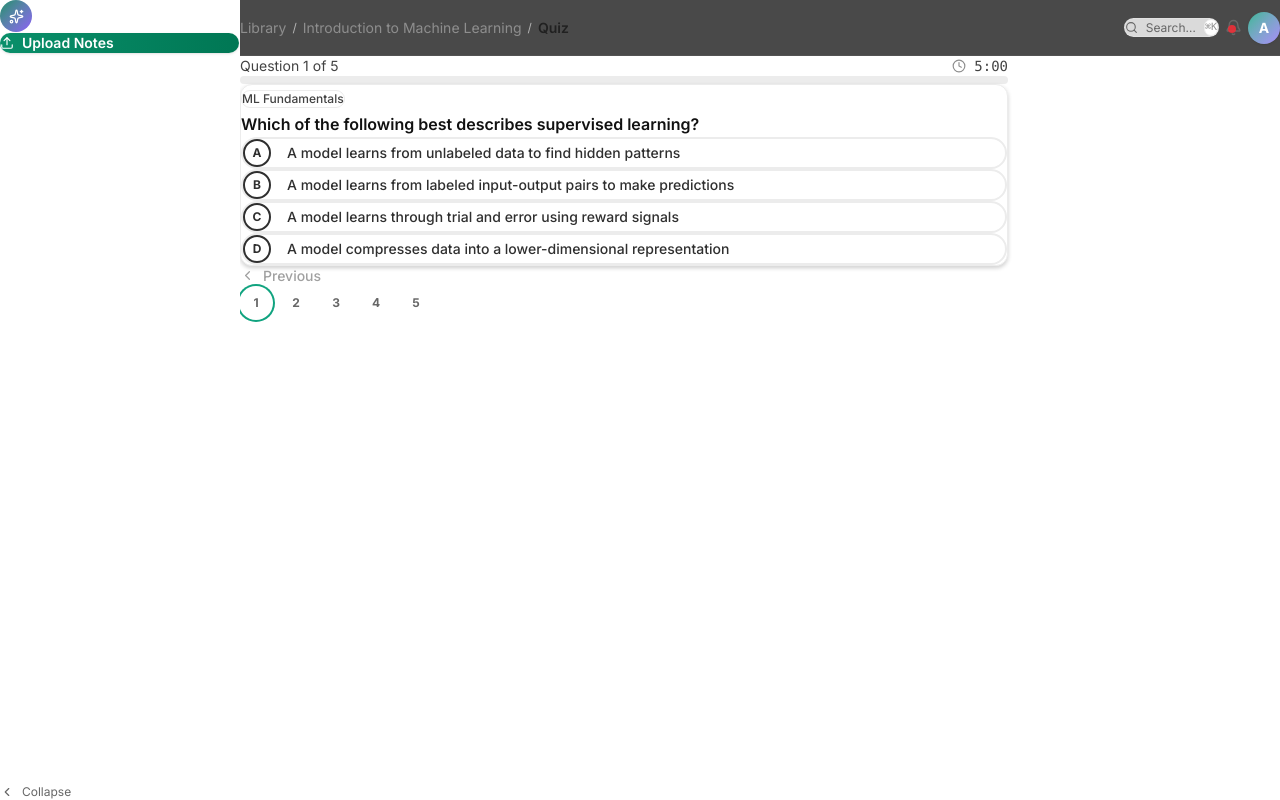
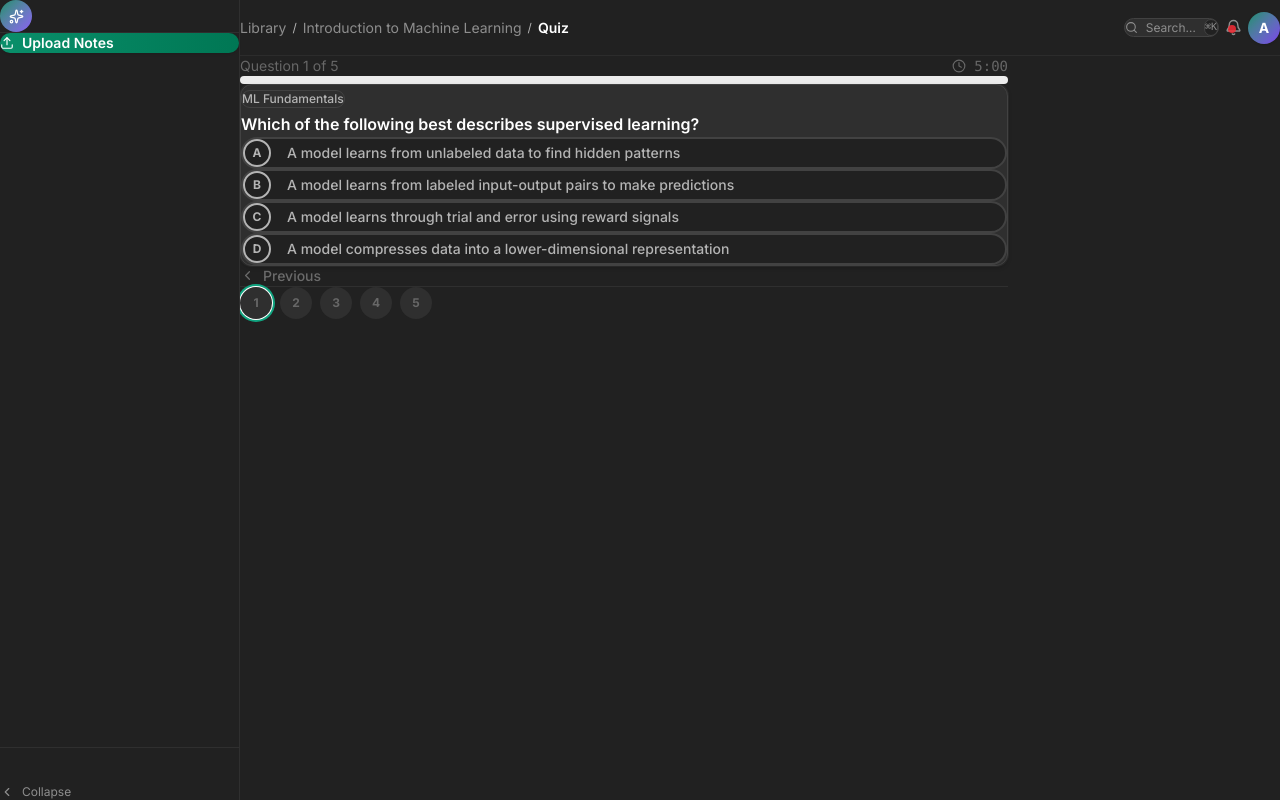
Before and after one commit to nicholas-kithome/AI-Powered-Study-Assistant-Platform, a Next.js app: page /quizzes/1 in a window 1280 px wide. Both pictures are taken after a click on the button "Start Quiz". Built offline with nearby package versions, Linux system fonts and the light colour scheme.

Commit message:
style: overhaul dashboard components to ChatGPT dark theme

```diff
--- a/app/(dashboard)/layout.tsx
+++ b/app/(dashboard)/layout.tsx
@@ -4,7 +4,7 @@ import CommandMenu from "@/components/app-shell/CommandMenu";
 
 export default function DashboardLayout({ children }: { children: React.ReactNode }) {
   return (
-    <div className="flex h-screen bg-surface-50 overflow-hidden">
+    <div className="flex h-screen bg-surface-800 text-surface-200 overflow-hidden">
       <Sidebar />
       <main className="flex-1 flex flex-col min-w-0 overflow-y-auto pb-20 md:pb-0">
         {children}
--- a/app/(dashboard)/quizzes/[quizId]/page.tsx
+++ b/app/(dashboard)/quizzes/[quizId]/page.tsx
@@ -70,7 +70,7 @@ export default function QuizPage() {
     .filter((v, i, a) => a.indexOf(v) === i) as string[];
 
   const SCORE_COLOR = score >= 80 ? "text-emerald-600" : score >= 60 ? "text-amber-600" : "text-red-600";
-  const SCORE_BG = score >= 80 ? "bg-emerald-50 border-emerald-200" : score >= 60 ? "bg-amber-50 border-amber-200" : "bg-red-50 border-red-200";
+  const SCORE_BG = score >= 80 ? "bg-emerald-50 border-emerald-700/50" : score >= 60 ? "bg-amber-50 border-amber-700/50" : "bg-red-50 border-red-700/50";
 
   return (
     <div className="animate-fade-in">
@@ -91,7 +91,7 @@ export default function QuizPage() {
                 <div className="w-16 h-16 rounded-2xl bg-violet-100 flex items-center justify-center mx-auto mb-4">
                   <BookOpen size={28} className="text-violet-600" />
                 </div>
-                <h1 className="text-2xl font-bold text-surface-900 mb-2">{quiz.title}</h1>
+                <h1 className="text-2xl font-bold text-surface-100 mb-2">{quiz.title}</h1>
                 <p className="text-surface-500 text-sm mb-6">From: {quiz.documentTitle}</p>
                 <div className="flex justify-center gap-6 mb-8">
                   {[
@@ -100,8 +100,8 @@ export default function QuizPage() {
                     { label: "Est. Time", value: `${totalQ} min` },
                   ].map((s) => (
                     <div key={s.label} className="text-center">
-                      <p className="text-xl font-bold text-surface-900">{s.value}</p>
-                      <p className="text-xs text-surface-400">{s.label}</p>
+                      <p className="text-xl font-bold text-surface-100">{s.value}</p>
+                      <p className="text-xs text-surface-500">{s.label}</p>
                     </div>
                   ))}
                 </div>
@@ -117,35 +117,35 @@ export default function QuizPage() {
         {phase === "taking" && (
           <div className="space-y-4 animate-fade-in">
             {/* Progress */}
-            <div className="flex items-center justify-between text-sm text-surface-600 mb-2">
+            <div className="flex items-center justify-between text-sm text-surface-500 mb-2">
               <span>Question {currentQ + 1} of {totalQ}</span>
               <div className="flex items-center gap-2">
-                <Clock size={14} className="text-surface-400" />
+                <Clock size={14} className="text-surface-500" />
                 <span className="font-mono font-medium">{Math.floor(timeLeft / 60)}:{String(timeLeft % 60).padStart(2, "0")}</span>
               </div>
             </div>
             <div className="h-2 bg-surface-200 rounded-full overflow-hidden">
-              <div className="h-full bg-primary-500 rounded-full transition-all duration-300" style={{ width: `${((currentQ) / totalQ) * 100}%` }} />
+              <div className="h-full bg-primary-900/300 rounded-full transition-all duration-300" style={{ width: `${((currentQ) / totalQ) * 100}%` }} />
             </div>
 
             <Card padding="lg">
               {/* Topic badge */}
               {q.topic && <Badge variant="gray" className="mb-4">{q.topic}</Badge>}
 
-              <h2 className="text-base font-semibold text-surface-900 leading-relaxed mb-6">{q.prompt}</h2>
+              <h2 className="text-base font-semibold text-surface-100 leading-relaxed mb-6">{q.prompt}</h2>
 
               {/* Choices */}
               <div className="space-y-3">
                 {q.choices.map((choice, i) => {
                   const isSelected = selected[currentQ] === i;
                   const isAnswer = q.answerIndex === i;
-                  let style = "border-surface-200 bg-white text-surface-700 hover:border-primary-300 hover:bg-primary-50";
+                  let style = "border-surface-600 bg-surface-800 text-surface-300 hover:border-primary-300 hover:bg-primary-900/30";
                   if (isRevealed) {
-                    if (isAnswer) style = "border-emerald-400 bg-emerald-50 text-emerald-800";
-                    else if (isSelected && !isAnswer) style = "border-red-400 bg-red-50 text-red-800";
-                    else style = "border-surface-200 bg-surface-50 text-surface-400";
+                    if (isAnswer) style = "border-emerald-400 bg-emerald-50 text-emerald-300";
+                    else if (isSelected && !isAnswer) style = "border-red-400 bg-red-50 text-red-300";
+                    else style = "border-surface-600 bg-surface-700 text-surface-500";
                   } else if (isSelected) {
-                    style = "border-primary-400 bg-primary-50 text-primary-800";
+                    style = "border-primary-400 bg-primary-900/30 text-primary-800";
                   }
 
                   return (
@@ -178,15 +178,15 @@ export default function QuizPage() {
               {isRevealed && (
                 <div className={clsx(
                   "mt-5 p-4 rounded-xl border",
-                  isCorrect ? "bg-emerald-50 border-emerald-200" : "bg-amber-50 border-amber-200"
+                  isCorrect ? "bg-emerald-50 border-emerald-700/50" : "bg-amber-50 border-amber-700/50"
                 )}>
                   <div className="flex items-center gap-2 mb-2">
                     <Lightbulb size={15} className={isCorrect ? "text-emerald-600" : "text-amber-600"} />
-                    <span className={clsx("text-sm font-semibold", isCorrect ? "text-emerald-800" : "text-amber-800")}>
+                    <span className={clsx("text-sm font-semibold", isCorrect ? "text-emerald-300" : "text-amber-300")}>
                       {isCorrect ? "Correct!" : "Not quite — here's why:"}
                     </span>
                   </div>
-                  <p className="text-sm text-surface-700">{q.explanation}</p>
+                  <p className="text-sm text-surface-300">{q.explanation}</p>
                 </div>
               )}
             </Card>
@@ -214,7 +214,7 @@ export default function QuizPage() {
             </div>
 
             {/* Question navigator */}
-            <div className="flex flex-wrap gap-2 pt-4 border-t border-surface-100">
+            <div className="flex flex-wrap gap-2 pt-4 border-t border-surface-700">
               {quiz.questions.map((_, i) => {
                 const isAnswered = selected[i] !== undefined;
                 const isReviewedQ = revealed[i];
@@ -226,10 +226,10 @@ export default function QuizPage() {
                     className={clsx(
                       "w-8 h-8 rounded-lg text-xs font-bold transition-colors",
                       i === currentQ ? "ring-2 ring-primary-500 ring-offset-1" : "",
-                      isReviewedQ && isCorrectQ ? "bg-emerald-100 text-emerald-700" :
-                      isReviewedQ && !isCorrectQ ? "bg-red-100 text-red-700" :
-                      isAnswered ? "bg-primary-100 text-primary-700" :
-                      "bg-surface-100 text-surface-500"
+                      isReviewedQ && isCorrectQ ? "bg-emerald-900/30 text-emerald-400" :
+                      isReviewedQ && !isCorrectQ ? "bg-red-900/30 text-red-400" :
+                      isAnswered ? "bg-primary-100 text-primary-400" :
+                      "bg-surface-700 text-surface-500"
                     )}
                   >
                     {i + 1}
@@ -245,8 +245,8 @@ export default function QuizPage() {
           <div className="space-y-6 animate-slide-up">
             <Card padding="lg">
               <div className="text-center py-4">
-                <Trophy size={48} className={clsx("mx-auto mb-4", score >= 80 ? "text-amber-400" : score >= 60 ? "text-surface-400" : "text-surface-300")} />
-                <h2 className="text-2xl font-bold text-surface-900 mb-1">Quiz Complete!</h2>
+                <Trophy size={48} className={clsx("mx-auto mb-4", score >= 80 ? "text-amber-400" : score >= 60 ? "text-surface-500" : "text-surface-300")} />
+                <h2 className="text-2xl font-bold text-surface-100 mb-1">Quiz Complete!</h2>
                 <p className="text-surface-500 text-sm mb-6">{quiz.title}</p>
                 <div className={clsx("inline-flex flex-col items-center px-8 py-5 rounded-2xl border-2 mb-6", SCORE_BG)}>
                   <span className={clsx("text-5xl font-extrabold", SCORE_COLOR)}>{score}%</span>
@@ -258,16 +258,16 @@ export default function QuizPage() {
                     { label: "Incorrect", value: totalQ - correct, color: "text-red-600" },
                     { label: "Score", value: `${score}%`, color: SCORE_COLOR },
                   ].map((s) => (
-                    <div key={s.label} className="bg-surface-50 rounded-xl p-3">
+                    <div key={s.label} className="bg-surface-700 rounded-xl p-3">
                       <p className={clsx("text-xl font-bold", s.color)}>{s.value}</p>
-                      <p className="text-xs text-surface-400">{s.label}</p>
+                      <p className="text-xs text-surface-500">{s.label}</p>
                     </div>
                   ))}
                 </div>
 
                 {weakTopics.length > 0 && (
-                  <div className="mb-6 text-left p-4 bg-amber-50 border border-amber-200 rounded-xl">
-                    <p className="text-sm font-semibold text-amber-800 mb-2 flex items-center gap-2">
+                  <div className="mb-6 text-left p-4 bg-amber-50 border border-amber-700/50 rounded-xl">
+                    <p className="text-sm font-semibold text-amber-300 mb-2 flex items-center gap-2">
                       <Lightbulb size={15} />
                       Weak topics to review:
                     </p>
@@ -290,29 +290,29 @@ export default function QuizPage() {
 
             {/* Answer review */}
             <div className="space-y-3">
-              <h3 className="font-bold text-surface-900">Answer Review</h3>
+              <h3 className="font-bold text-surface-100">Answer Review</h3>
               {quiz.questions.map((question, i) => {
                 const userAnswer = selected[i];
                 const isCorrectAnswer = userAnswer === question.answerIndex;
                 return (
                   <Card key={i} padding="md">
                     <div className="flex gap-3">
-                      <div className={clsx("w-6 h-6 rounded-full flex items-center justify-center shrink-0 mt-0.5", isCorrectAnswer ? "bg-emerald-100" : "bg-red-100")}>
+                      <div className={clsx("w-6 h-6 rounded-full flex items-center justify-center shrink-0 mt-0.5", isCorrectAnswer ? "bg-emerald-900/30" : "bg-red-900/30")}>
                         {isCorrectAnswer
                           ? <CheckCircle2 size={14} className="text-emerald-600" />
                           : <XCircle size={14} className="text-red-600" />}
                       </div>
                       <div className="flex-1 min-w-0">
-                        <p className="text-sm font-medium text-surface-900 mb-2">{question.prompt}</p>
+                        <p className="text-sm font-medium text-surface-100 mb-2">{question.prompt}</p>
                         <p className="text-xs text-surface-500">
-                          Your answer: <span className={isCorrectAnswer ? "text-emerald-700 font-medium" : "text-red-700 font-medium"}>{userAnswer !== undefined ? question.choices[userAnswer] : "Not answered"}</span>
+                          Your answer: <span className={isCorrectAnswer ? "text-emerald-400 font-medium" : "text-red-400 font-medium"}>{userAnswer !== undefined ? question.choices[userAnswer] : "Not answered"}</span>
                         </p>
                         {!isCorrectAnswer && (
                           <p className="text-xs text-surface-500 mt-0.5">
-                            Correct: <span className="text-emerald-700 font-medium">{question.choices[question.answerIndex]}</span>
+                            Correct: <span className="text-emerald-400 font-medium">{question.choices[question.answerIndex]}</span>
                           </p>
                         )}
-                        <p className="text-xs text-surface-400 mt-2 italic">{question.explanation}</p>
+                        <p className="text-xs text-surface-500 mt-2 italic">{question.explanation}</p>
                       </div>
                     </div>
                   </Card>
--- a/components/app-shell/Sidebar.tsx
+++ b/components/app-shell/Sidebar.tsx
@@ -24,7 +24,7 @@ export default function Sidebar() {
   return (
     <aside
       className={clsx(
-        "hidden md:flex flex-col h-screen bg-white border-r border-surface-100",
+        "hidden md:flex flex-col h-screen bg-surface-800 border-r border-surface-700",
         "sticky top-0 z-30",
         "transition-[width] duration-300 ease-spring",
         collapsed ? "w-16" : "w-60"
@@ -33,7 +33,7 @@ export default function Sidebar() {
       {/* Logo */}
       <div
         className={clsx(
-          "flex items-center gap-3 px-4 py-5 border-b border-surface-100",
+          "flex items-center gap-3 px-4 py-5 border-b border-surface-700",
           collapsed && "justify-center px-2"
         )}
       >
@@ -41,7 +41,7 @@ export default function Sidebar() {
           <Sparkles size={15} className="text-white" />
         </div>
         {!collapsed && (
-          <span className="font-bold text-surface-900 text-base tracking-tight animate-fade-in">
+          <span className="font-bold text-surface-100 text-base tracking-tight animate-fade-in">
             StudyAI
           </span>
         )}
@@ -82,8 +82,8 @@ export default function Sidebar() {
                 "group relative flex items-center gap-3 px-3 py-2.5 rounded-xl text-sm font-medium",
                 "transition-all duration-200 animate-slide-up",
                 active
-                  ? "bg-primary-50 text-primary-700 shadow-inner-glow nav-active-pill active"
-                  : "text-surface-600 hover:bg-surface-50 hover:text-surface-900",
+                  ? "bg-surface-700 text-primary-400 shadow-inner-glow nav-active-pill active"
+                  : "text-surface-400 hover:bg-surface-700 hover:text-surface-100",
                 collapsed && "justify-center px-2"
               )}
             >
@@ -106,18 +106,18 @@ export default function Sidebar() {
       </nav>
 
       {/* User + Collapse */}
-      <div className="border-t border-surface-100 p-3 space-y-1">
+      <div className="border-t border-surface-700 p-3 space-y-1">
         {!collapsed && (
-          <div className="flex items-center gap-3 px-2 py-2 rounded-xl hover:bg-surface-50 transition-colors group cursor-pointer animate-fade-in">
-            <div className="w-8 h-8 rounded-full bg-gradient-to-br from-primary-400 to-accent-400 flex items-center justify-center text-white text-sm font-bold shrink-0 ring-2 ring-white shadow-sm group-hover:ring-primary-200 transition-all duration-200">
+          <div className="flex items-center gap-3 px-2 py-2 rounded-xl hover:bg-surface-700 transition-colors group cursor-pointer animate-fade-in">
+            <div className="w-8 h-8 rounded-full bg-gradient-to-br from-primary-600 to-accent-600 flex items-center justify-center text-white text-sm font-bold shrink-0 ring-2 ring-surface-800 shadow-sm group-hover:ring-surface-600 transition-all duration-200">
               A
             </div>
             <div className="flex-1 min-w-0">
-              <p className="text-sm font-semibold text-surface-900 truncate">Alex Johnson</p>
+              <p className="text-sm font-semibold text-surface-100 truncate">Alex Johnson</p>
               <p className="text-xs text-surface-400 truncate">alex@university.edu</p>
             </div>
             <button
-              className="p-1 rounded-lg hover:bg-surface-200 text-surface-400 hover:text-surface-600 transition-colors"
+              className="p-1 rounded-lg hover:bg-surface-600 text-surface-400 hover:text-surface-200 transition-colors"
               title="Sign out"
             >
               <LogOut size={13} />
@@ -127,8 +127,8 @@ export default function Sidebar() {
         <button
           onClick={() => setCollapsed(!collapsed)}
           className={clsx(
-            "flex items-center gap-2 w-full px-2 py-2 rounded-xl text-xs text-surface-500",
-            "hover:bg-surface-100 hover:text-surface-700 transition-all duration-150 active:scale-95",
+            "flex items-center gap-2 w-full px-2 py-2 rounded-xl text-xs text-surface-400",
+            "hover:bg-surface-700 hover:text-surface-200 transition-all duration-150 active:scale-95",
             collapsed && "justify-center"
           )}
         >
--- a/components/app-shell/Topbar.tsx
+++ b/components/app-shell/Topbar.tsx
@@ -9,7 +9,7 @@ interface TopbarProps {
 
 export default function Topbar({ title, breadcrumbs }: TopbarProps) {
   return (
-    <header className="sticky top-0 z-20 px-4 md:px-6 h-14 flex items-center justify-between gap-4 glass border-b border-surface-200/60">
+    <header className="sticky top-0 z-20 px-4 md:px-6 h-14 flex items-center justify-between gap-4 glass border-b border-surface-700">
       {/* Left: breadcrumbs */}
       <div className="flex items-center gap-1.5 min-w-0 animate-fade-in">
         {breadcrumbs ? (
@@ -24,31 +24,31 @@ export default function Topbar({ title, breadcrumbs }: TopbarProps) {
                   {crumb.label}
                 </Link>
               ) : (
-                <span className="text-sm font-semibold text-surface-800 truncate">
+                <span className="text-sm font-semibold text-surface-100 truncate">
                   {crumb.label}
                 </span>
               )}
             </span>
           ))
         ) : (
-          <span className="text-sm font-semibold text-surface-800">{title}</span>
+          <span className="text-sm font-semibold text-surface-100">{title}</span>
         )}
       </div>
 
       {/* Right: actions */}
       <div className="flex items-center gap-1.5 shrink-0 animate-fade-in">
         {/* Search trigger */}
-        <button className="hidden md:flex items-center gap-2 px-3 py-1.5 bg-surface-100/80 hover:bg-surface-200/80 rounded-xl text-sm text-surface-500 transition-all duration-150 hover:scale-[1.02] active:scale-95 border border-surface-200/50 hover:border-surface-300/50">
+        <button className="hidden md:flex items-center gap-2 px-3 py-1.5 bg-surface-700 hover:bg-surface-600 rounded-xl text-sm text-surface-400 transition-all duration-150 hover:scale-[1.02] active:scale-95 border border-surface-600 hover:border-surface-500">
           <Search size={13} />
           <span className="text-xs">Search…</span>
-          <kbd className="text-[10px] bg-white px-1.5 py-0.5 rounded-md border border-surface-200 text-surface-400 font-mono">
+          <kbd className="text-[10px] bg-surface-800 px-1.5 py-0.5 rounded-md border border-surface-600 text-surface-400 font-mono">
             ⌘K
           </kbd>
         </button>
 
         {/* Bell */}
         <button
-          className="relative p-2 rounded-xl hover:bg-surface-100 text-surface-500 hover:text-surface-700 transition-all duration-150 active:scale-95"
+          className="relative p-2 rounded-xl hover:bg-surface-700 text-surface-400 hover:text-surface-200 transition-all duration-150 active:scale-95"
           title="Notifications"
         >
           <Bell size={17} />
@@ -65,7 +65,7 @@ export default function Topbar({ title, breadcrumbs }: TopbarProps) {
         </Link>
 
         {/* Avatar */}
-        <div className="w-8 h-8 rounded-full bg-gradient-to-br from-primary-400 to-accent-400 flex items-center justify-center text-white text-sm font-bold cursor-pointer ring-2 ring-transparent hover:ring-primary-300 hover:ring-offset-1 transition-all duration-200 shadow-sm">
+        <div className="w-8 h-8 rounded-full bg-gradient-to-br from-primary-600 to-accent-600 flex items-center justify-center text-white text-sm font-bold cursor-pointer ring-2 ring-transparent hover:ring-surface-600 hover:ring-offset-1 hover:ring-offset-surface-800 transition-all duration-200 shadow-sm">
           A
         </div>
       </div>
--- a/components/ui/Badge.tsx
+++ b/components/ui/Badge.tsx
@@ -10,13 +10,13 @@ interface BadgeProps {
 }
 
 const variantStyles = {
-  blue:   "bg-blue-100 text-blue-700 border border-blue-200",
-  teal:   "bg-teal-100 text-teal-700 border border-teal-200",
-  amber:  "bg-amber-100 text-amber-700 border border-amber-200",
-  red:    "bg-red-100 text-red-700 border border-red-200",
-  green:  "bg-emerald-100 text-emerald-700 border border-emerald-200",
-  gray:   "bg-surface-100 text-surface-600 border border-surface-200",
-  purple: "bg-purple-100 text-purple-700 border border-purple-200",
+  blue:   "bg-blue-900/30 text-blue-400 border border-blue-700/50",
+  teal:   "bg-teal-900/30 text-teal-400 border border-teal-700/50",
+  amber:  "bg-amber-900/30 text-amber-400 border border-amber-700/50",
+  red:    "bg-red-900/30 text-red-400 border border-red-700/50",
+  green:  "bg-emerald-900/30 text-emerald-400 border border-emerald-700/50",
+  gray:   "bg-surface-700 text-surface-300 border border-surface-600",
+  purple: "bg-purple-900/30 text-purple-400 border border-purple-700/50",
 };
 
 const dotColors = {
--- a/components/ui/Button.tsx
+++ b/components/ui/Button.tsx
@@ -18,9 +18,9 @@ const variantStyles: Record<Variant, string> = {
   primary:
     "bg-primary-600 text-white hover:bg-primary-700 active:bg-primary-800 shadow-sm hover:shadow-glow-primary",
   secondary:
-    "bg-white text-surface-700 border border-surface-200 hover:bg-surface-50 hover:border-surface-300 hover:shadow-card",
+    "bg-surface-700 text-surface-200 border border-surface-600 hover:bg-surface-600 hover:border-surface-500 hover:shadow-card",
   ghost:
-    "text-surface-600 hover:bg-surface-100 hover:text-surface-900",
+    "text-surface-300 hover:bg-surface-700 hover:text-surface-100",
   danger:
     "bg-red-600 text-white hover:bg-red-700 active:bg-red-800 shadow-sm hover:shadow-glow-red",
   accent:
--- a/components/ui/Card.tsx
+++ b/components/ui/Card.tsx
@@ -36,7 +36,7 @@ export default function Card({
     <div
       onClick={onClick}
       className={clsx(
-        "bg-white rounded-card border border-surface-200 shadow-card",
+        "bg-surface-700 rounded-card border border-surface-600 shadow-card",
         "transition-all duration-200",
         hover && "hover:shadow-card-hover hover:-translate-y-1 cursor-pointer",
         glow && glowStyles[glow],
--- /dev/null
+++ b/dark_theme_replacer.js
@@ -0,0 +1,62 @@
+const fs = require('fs');
+const path = require('path');
+
+const filesToProcess = [
+  'app/(dashboard)/documents/[documentId]/page.tsx',
+  'app/(dashboard)/quizzes/[quizId]/page.tsx'
+];
+
+const replacements = [
+  { from: /bg-white/g, to: 'bg-surface-800' },
+  { from: /bg-surface-50/g, to: 'bg-surface-700' },
+  { from: /bg-surface-100/g, to: 'bg-surface-700' },
+  { from: /border-surface-200/g, to: 'border-surface-600' },
+  { from: /border-surface-100/g, to: 'border-surface-700' },
+  { from: /border-surface-300/g, to: 'border-surface-500' },
+  { from: /text-surface-900/g, to: 'text-surface-100' },
+  { from: /text-surface-800/g, to: 'text-surface-200' },
+  { from: /text-surface-700/g, to: 'text-surface-300' },
+  { from: /text-surface-600/g, to: 'text-surface-400' },
+  { from: /text-surface-500/g, to: 'text-surface-400' },
+  { from: /text-surface-400/g, to: 'text-surface-500' },
+  { from: /bg-primary-50/g, to: 'bg-primary-900\/30' },
+  { from: /bg-accent-100/g, to: 'bg-accent-900\/30' },
+  { from: /bg-accent-50/g, to: 'bg-accent-900\/30' },
+  { from: /bg-emerald-100/g, to: 'bg-emerald-900\/30' },
+  { from: /bg-red-100/g, to: 'bg-red-900\/30' },
+  { from: /bg-amber-100/g, to: 'bg-amber-900\/30' },
+  { from: /text-primary-700/g, to: 'text-primary-400' },
+  { from: /text-primary-600/g, to: 'text-primary-500' },
+  { from: /text-emerald-700/g, to: 'text-emerald-400' },
+  { from: /text-emerald-800/g, to: 'text-emerald-300' },
+  { from: /text-amber-700/g, to: 'text-amber-400' },
+  { from: /text-amber-800/g, to: 'text-amber-300' },
+  { from: /text-red-700/g, to: 'text-red-400' },
+  { from: /text-red-800/g, to: 'text-red-300' },
+  { from: /border-emerald-200/g, to: 'border-emerald-700\/50' },
+  { from: /border-amber-200/g, to: 'border-amber-700\/50' },
+  { from: /border-red-200/g, to: 'border-red-700\/50' },
+  // specific fixes
+  { from: /bg-surface-800 text-white/g, to: 'bg-surface-100 text-surface-900' } // for user chat bubble
+];
+
+filesToProcess.forEach(file => {
+  const filePath = path.join(__dirname, file);
+  if (fs.existsSync(filePath)) {
+    let content = fs.readFileSync(filePath, 'utf8');
+    replacements.forEach(rep => {
+      content = content.replace(rep.from, rep.to);
+    });
+
+    // fix the markdown renderer code colors
+    content = content.replace(
+      /'<code class="bg-surface-700 text-primary-400 px-1\.5 py-0\.5 rounded text-xs font-mono">\$1<\/code>'/g,
+      `'<code class="bg-surface-700 text-primary-400 px-1.5 py-0.5 rounded text-xs font-mono">$1</code>'`
+    );
+
+    fs.writeFileSync(filePath, content, 'utf8');
+    console.log(`Updated ${file}`);
+  } else {
+    console.log(`File not found: ${file}`);
+  }
+});
```
Also changed, not shown: app/(dashboard)/dashboard/page.tsx (+23 -23 lines), app/(dashboard)/documents/[documentId]/page.tsx (+53 -53 lines).
